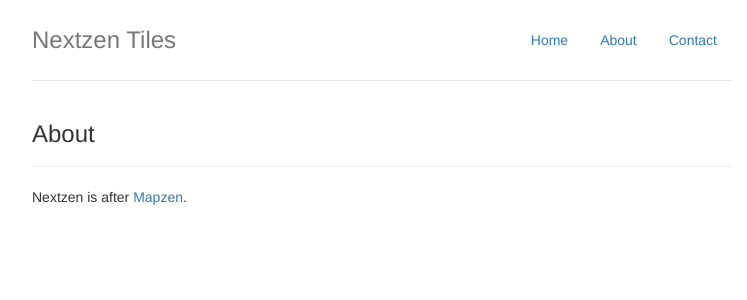
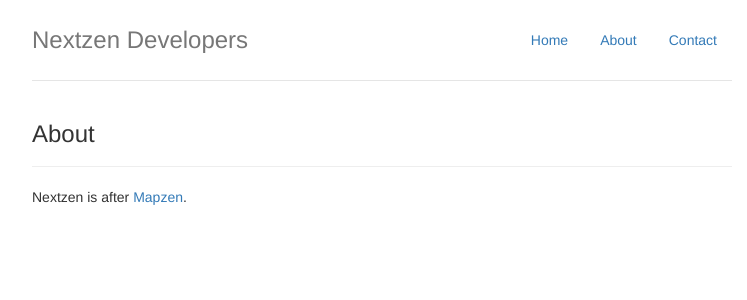
Before and after one commit to nextzen/developers, a Flask app: page /about.html in a window 1280 px wide. Shown: the top 300 px of the page, without its empty margins (258-1005 px from the left). Run offline with Flask 2, Linux system fonts and the light colour scheme; some libraries are stand-ins or nearby versions.

Commit message:
More generic name for the site

```diff
--- a/app/templates/_template.html
+++ b/app/templates/_template.html
@@ -78,7 +78,7 @@ body {
             <li role="presentation"><a href="{{ url_for('apikey.contact') }}">Contact</a></li>
         </ul>
     </nav>
-    <h3 class="text-muted">Nextzen Tiles</h3>
+    <h3 class="text-muted">Nextzen Developers</h3>
 </div>
 {% endblock %}
 
```
